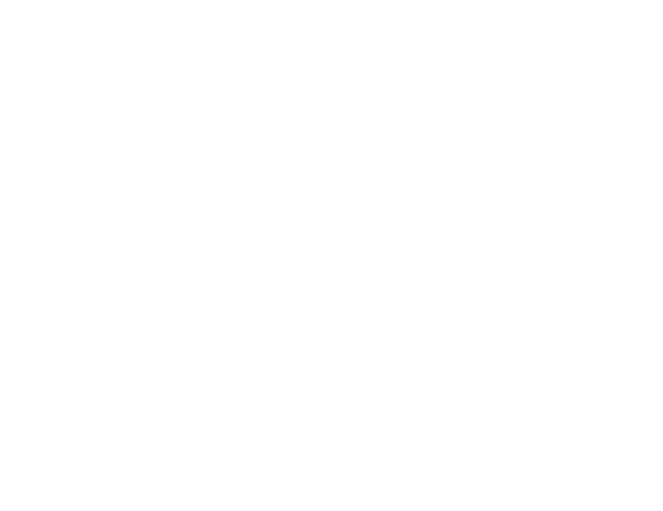
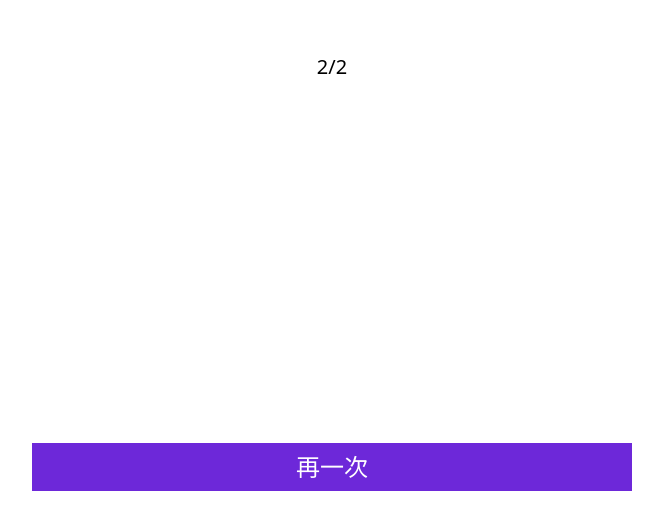
Before and after one commit to danielthank/niceidea-web, a React (Create React App) app: page /meter in a window 1280 px wide. Shown: the part 289-800 px from the top of the page, without its empty margins (308-971 px from the left). Built offline with nearby package versions, Linux system fonts and the light colour scheme.

Commit message:
Add Meter

```diff
--- a/src/App.js
+++ b/src/App.js
@@ -2,8 +2,9 @@ import Menu from "./Menu";
 import { BrowserRouter as Router, Route, Switch } from "react-router-dom";
 import Notes from "./random/Notes";
 import Chords from "./random/Chords";
-import Keys from "./random/Keys";
+import Key from "./random/Key";
 import Modes from "./random/Modes";
+import Meter from "./random/Meter";
 
 function App() {
   return (
@@ -20,10 +21,13 @@ function App() {
             <Chords />
           </Route>
           <Route path="/keys" exact>
-            <Keys />
+            <Key />
           </Route>
           <Route path="/modes" exact>
             <Modes />
+          </Route>
+          <Route path="/meter" exact>
+            <Meter />
           </Route>
         </Switch>
       </Router>
--- a/src/consts.js
+++ b/src/consts.js
@@ -80,3 +80,5 @@ export const KEYS = [
 ]
 
 export const MODES = ["Ionian", "Dorian", "Phrygian", "Lydian", "Mixolydian", "Aeolian", "Locrian"];
+
+export const METERS = ["2/4", "3/4", "4/4", "5/4", "6/4", "7/4", "3/8", "5/8", "6/8", "7/8", "9/8", "11/8", "12/8", "13/8", "15/8", "2/2", "3/2"];
--- a/src/random/Keys.js
+++ b/src/random/Key.js
@@ -4,7 +4,7 @@ import SubmitButton from "../component/SubmitButton";
 import { KEYS } from "../consts";
 import { pick } from "../utils";
 
-function Keys() {
+function Key() {
   const [keyGenerated, setKeyGenerated] = useState(pick(KEYS));
 
   const generate = () => {
@@ -14,7 +14,7 @@ function Keys() {
   return (
     <Fragment>
       <Content>
-        <p className="textkeys-xl h-full flex flex-col justify-center items-center">{keyGenerated}</p>
+        <p className="text-xl h-full flex flex-col justify-center items-center">{keyGenerated}</p>
       </Content>
       <div className="m-5">
         <SubmitButton onClick={generate}>再一次</SubmitButton>
@@ -23,4 +23,5 @@ function Keys() {
   )
 }
 
-export default Keys;
+export default Key
+;
--- /dev/null
+++ b/src/random/Meter.js
@@ -0,0 +1,27 @@
+
+import { Fragment, useState } from "react";
+import Content from "../component/Content";
+import SubmitButton from "../component/SubmitButton";
+import { METERS } from "../consts";
+import { pick } from "../utils";
+
+function Meter() {
+  const [meterGenerated, setMeterGenerated] = useState(pick(METERS));
+
+  const generate = () => {
+    setMeterGenerated(pick(METERS));
+  }
+
+  return (
+    <Fragment>
+      <Content>
+        <p className="text-xl h-full flex flex-col justify-center items-center">{meterGenerated}</p>
+      </Content>
+      <div className="m-5">
+        <SubmitButton onClick={generate}>再一次</SubmitButton>
+      </div>
+    </Fragment>
+  )
+}
+
+export default Meter;
```
